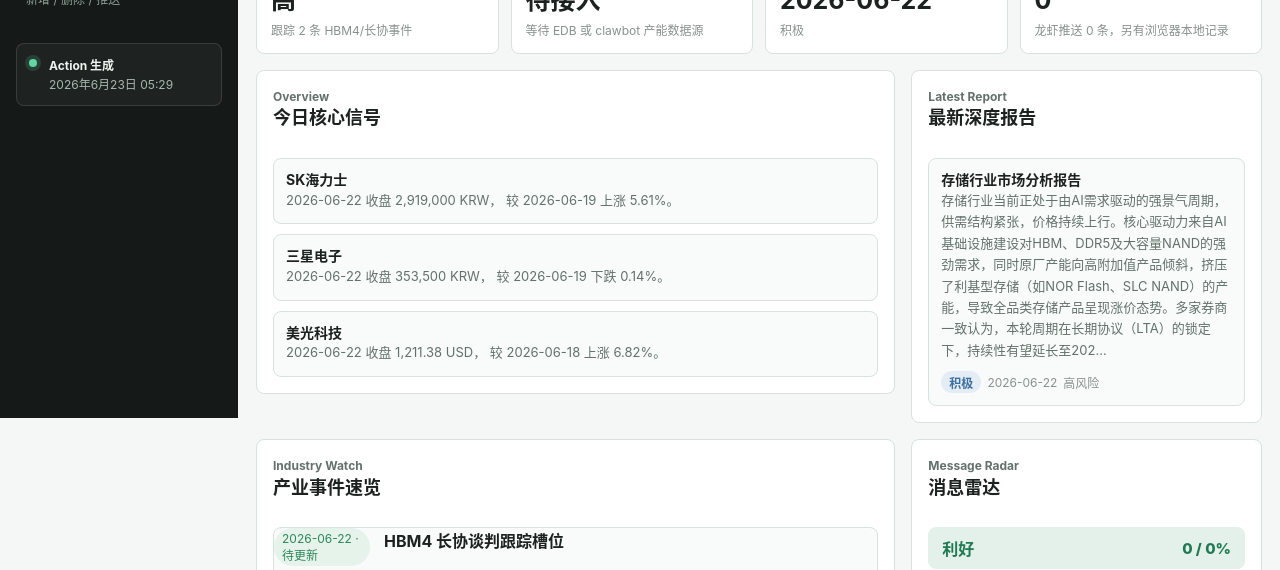
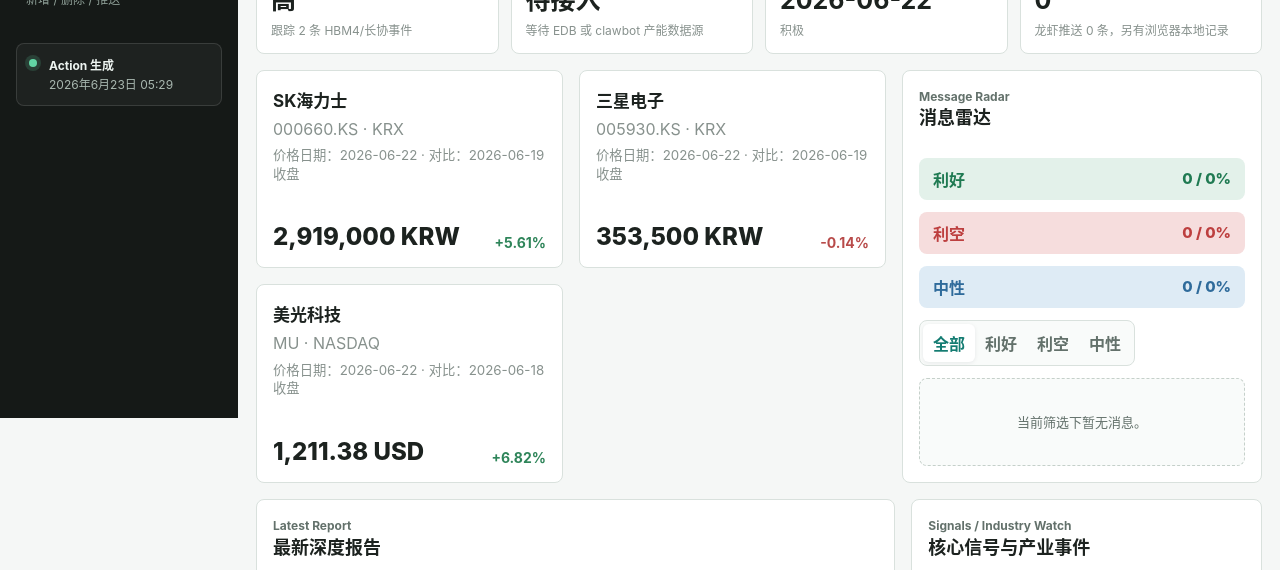
Before and after one commit to Jareddeng/memory-visualization-dashboard, a React (Vite) app: page / in a window 1280 px wide. Shown: the part 382-952 px from the top of the page. Built offline with nearby package versions, Linux system fonts and the light colour scheme.

Commit message:
Rework overview market and radar layout

```diff
--- a/src/main.tsx
+++ b/src/main.tsx
@@ -550,30 +550,26 @@
   latestReport?: Report;
   intelRecords: IntelRecord[];
 }) {
-  const latestStocks = data.stocks.latest.slice(0, 3);
+  const latestStocks = data.stocks.latest.slice(0, 4);
   const hbmEvents = data.trackers.hbm4_negotiations ?? [];
   return (
     <>
-      <section className="dashboard-grid">
-        <section className="panel text-panel">
+      <section className="overview-market-grid">
+        {latestStocks.map((stock) => (
+          <OverviewStockCard stock={stock} key={stock.ticker} />
+        ))}
+        <section className="panel text-panel overview-radar-panel">
           <div className="panel-header compact">
             <div>
-              <p className="section-kicker">Overview</p>
-              <h2>今日核心信号</h2>
+              <p className="section-kicker">Message Radar</p>
+              <h2>消息雷达</h2>
             </div>
           </div>
-          <div className="signal-list">
-            {latestStocks.map((stock) => (
-              <article className="signal-item" key={stock.ticker}>
-                <strong>{stock.name}</strong>
-                <p>
-                  {stock.date} 收盘 {stock.close.toLocaleString()} {stock.currency}，
-                  较 {stock.previous_date ?? "上一交易日"} {stock.change_pct >= 0 ? "上涨" : "下跌"} {Math.abs(stock.change_pct)}%。
-                </p>
-              </article>
-            ))}
-          </div>
+          <MessageRadar records={intelRecords} />
         </section>
+      </section>
+
+      <section className="dashboard-grid">
         <section className="panel text-panel">
           <div className="panel-header compact">
             <div>
@@ -595,14 +591,11 @@
             <div className="empty-state">暂无报告</div>
           )}
         </section>
-      </section>
-
-      <section className="two-column">
         <section className="panel text-panel">
           <div className="panel-header compact">
             <div>
-              <p className="section-kicker">Industry Watch</p>
-              <h2>产业事件速览</h2>
+              <p className="section-kicker">Signals / Industry Watch</p>
+              <h2>核心信号与产业事件</h2>
             </div>
           </div>
           <div className="timeline">
@@ -616,17 +609,24 @@
             {!hbmEvents.length ? <div className="empty-state">等待产业事件更新</div> : null}
           </div>
         </section>
-        <section className="panel text-panel">
-          <div className="panel-header compact">
-            <div>
-              <p className="section-kicker">Message Radar</p>
-              <h2>消息雷达</h2>
-            </div>
-          </div>
-          <MessageRadar records={intelRecords} />
-        </section>
       </section>
     </>
+  );
+}
+
+function OverviewStockCard({ stock }: { stock: StockPoint }) {
+  return (
+    <article className="panel overview-stock-card">
+      <div>
+        <strong>{stock.name}</strong>
+        <span>{stock.ticker} · {stock.exchange}</span>
+        <small>价格日期：{stock.date} · 对比：{stock.previous_date ?? "上一交易日"} 收盘</small>
+      </div>
+      <div className="overview-stock-price">
+        {stock.close.toLocaleString()} {stock.currency}
+        <b className={stock.change_pct >= 0 ? "up" : "down"}>{stock.change_pct >= 0 ? "+" : ""}{stock.change_pct}%</b>
+      </div>
+    </article>
   );
 }
 
--- a/src/styles.css
+++ b/src/styles.css
@@ -416,6 +416,19 @@
   align-items: start;
 }
 
+.overview-market-grid {
+  display: grid;
+  grid-template-columns: minmax(0, 1fr) minmax(0, 1fr) minmax(360px, 1.05fr);
+  grid-template-rows: repeat(2, minmax(148px, auto));
+  gap: 16px;
+  align-items: stretch;
+}
+
+.overview-radar-panel {
+  grid-column: 3;
+  grid-row: 1 / span 2;
+}
+
 .kpi-card,
 .panel,
 .stock-card,
@@ -513,6 +526,41 @@
 .stock-card small {
   color: var(--subtle);
   line-height: 1.4;
+}
+
+.overview-stock-card {
+  min-height: 148px;
+  display: grid;
+  gap: 14px;
+  align-content: space-between;
+}
+
+.overview-stock-card div:first-child {
+  display: grid;
+  gap: 6px;
+}
+
+.overview-stock-card strong {
+  font-size: 17px;
+}
+
+.overview-stock-card span,
+.overview-stock-card small {
+  color: var(--subtle);
+  line-height: 1.4;
+}
+
+.overview-stock-price {
+  display: flex;
+  justify-content: space-between;
+  gap: 12px;
+  align-items: end;
+  font-size: 24px;
+  font-weight: 850;
+}
+
+.overview-stock-price b {
+  font-size: 14px;
 }
 
 .stock-price {
@@ -1379,6 +1427,7 @@
   }
 
   .stock-trend-grid,
+  .overview-market-grid,
   .dashboard-grid,
   .two-column,
   .detail-grid,
@@ -1387,6 +1436,11 @@
     grid-template-columns: 1fr;
   }
 
+  .overview-radar-panel {
+    grid-column: auto;
+    grid-row: auto;
+  }
+
   .feed-grid {
     grid-template-columns: repeat(2, minmax(0, 1fr));
   }
```
